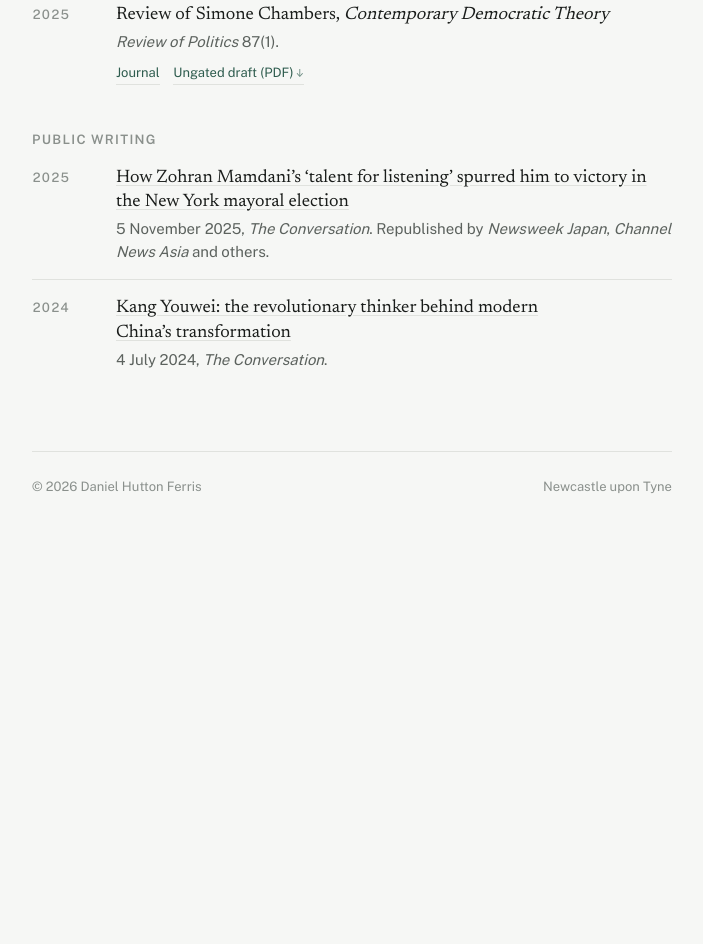
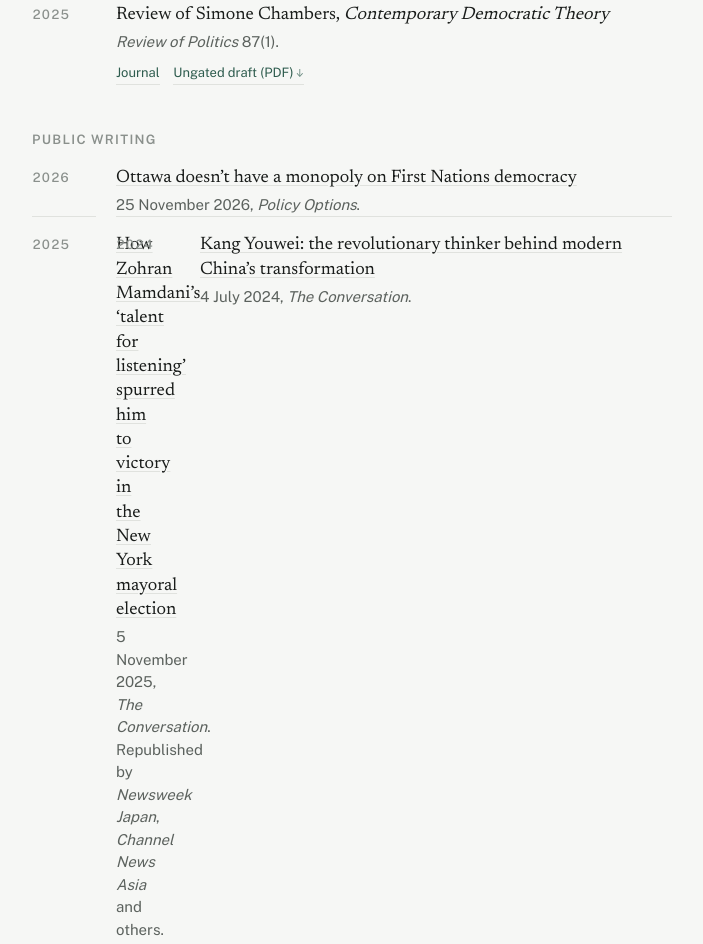
Before and after one commit to danielhuttonferris/research, a plain HTML site: page index.html in a window 1280 px wide. Shown: the part 1706-2650 px from the top of the page, without its empty margins (448-1151 px from the left). Before the commit the page ends 2267 px from the top, so only its background shows below. Drawn offline with nearby package versions, Linux system fonts and the light colour scheme.

Commit message:
Update index.html
added new public writing

```diff
--- a/index.html
+++ b/index.html
@@ -821,6 +821,12 @@ footer a { color: inherit; }
 
       <h3>Public writing</h3>
       <div class="entries">
+           <div class="entry">
+          <div class="entry-year">2026</div>
+          <div class="entry-body">
+            <p class="entry-title"><a href="https://policyoptions.irpp.org/2026/11/first-nations-democracy-elections/">Ottawa doesn’t have a monopoly on First Nations democracy</a></p>
+            <p class="entry-meta">25 November 2026, <cite>Policy Options</cite>.
+          </div>
         <div class="entry">
           <div class="entry-year">2025</div>
           <div class="entry-body">
```
